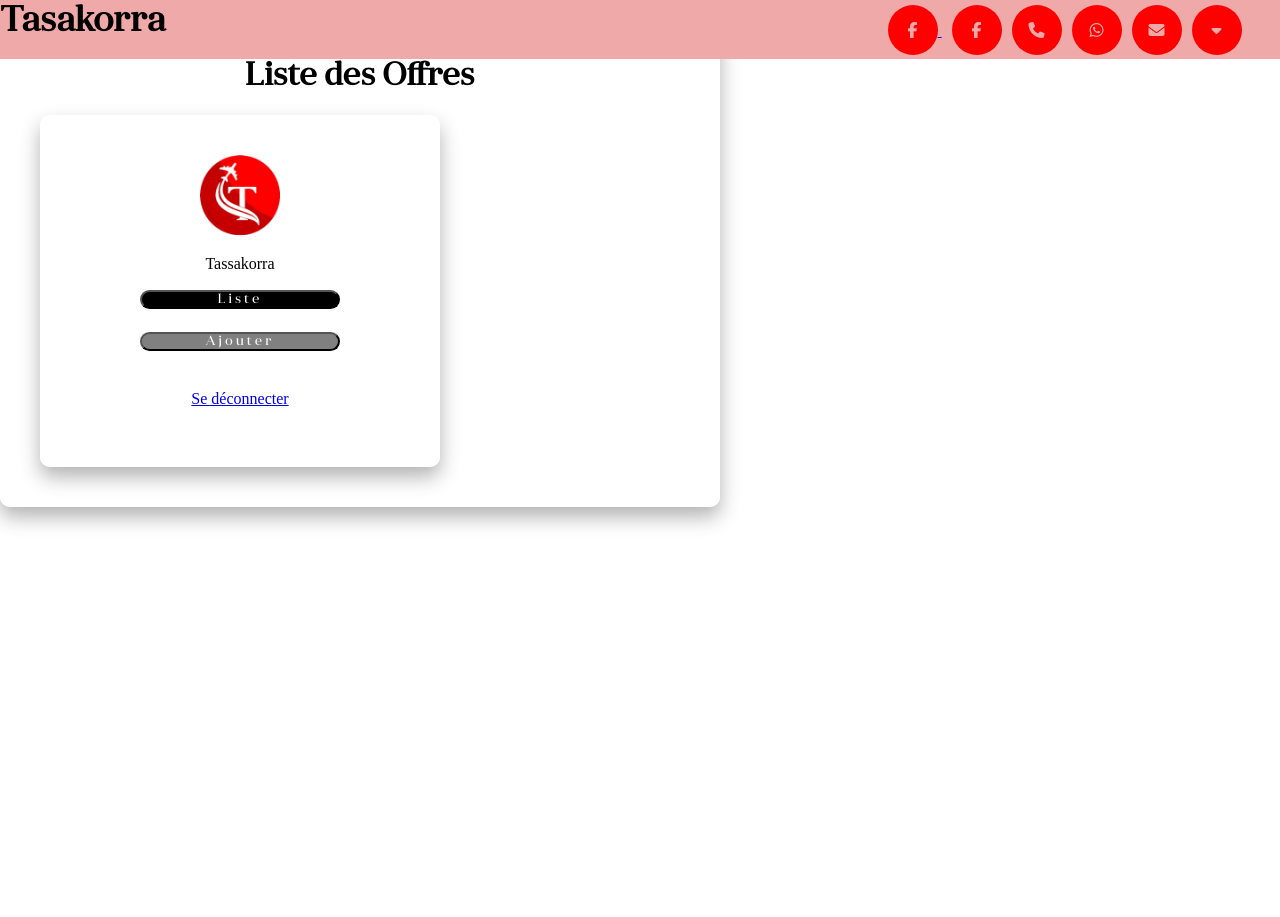
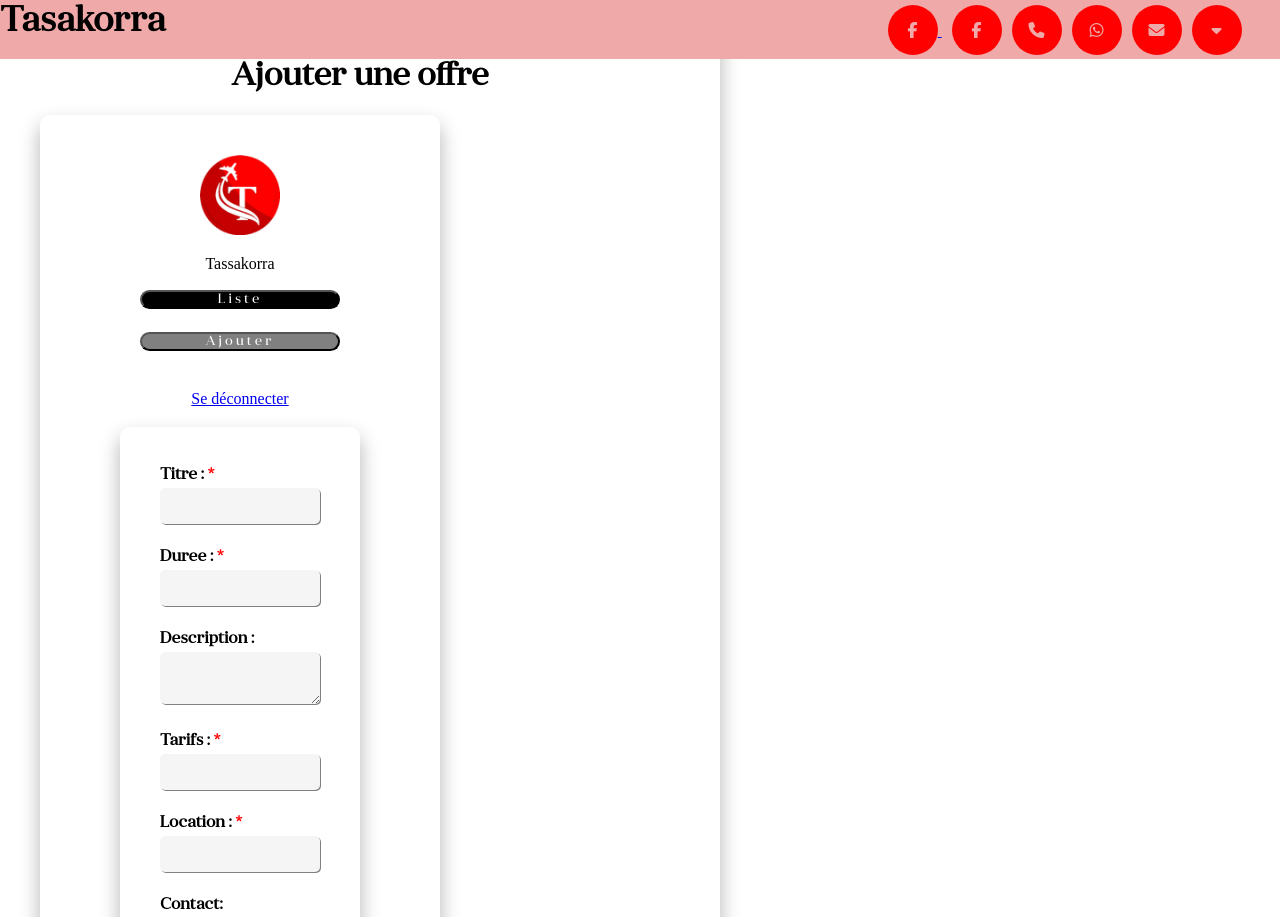
Before and after one commit to Hamana9/TASAKORRA-VOYAGE, a React (Vite) app: page /ajout in a window 1280 px wide. Shown: the top 917 px of the page. Before the commit the page ends 800 px from the top, so only its background shows below. Built offline with nearby package versions, Linux system fonts and the light colour scheme.

Commit message:
ajout form

```diff
--- a/src/components/OffreForm.jsx
+++ b/src/components/OffreForm.jsx
@@ -1,36 +1,107 @@
-import React from "react";
-// import "./style/ContactSmallBox.css"
+import React, { useState } from "react";
 
-const OffreForm = () => (
+const OffreForm = () => {
+  const [formData, setFormData] = useState({
+    titre: "",
+    duree: "",
+    description: "",
+    tarifs: "",
+    location: "",
+    contact: "",
+    remarque: ""
+  });
 
-    <div className="container" id="contact" >
-      <form action="https://fabform.io/f/{insert-form-id-here}" method="post">
-      <div className="form-group">
-          <label htmlFor="titre">titre:</label>
-          <input type="text" id="titre" name="name" required />
-        </div>
-      <div className="form-group">
-          <label htmlFor="tel">Num Tel:</label>
-          <input type="tel" id="tel" name="tel" pattern="[0-9]{3}-[0-9]{3}-[0-9]{4}" required />
+  const handleChange = (e) => {
+    setFormData({ ...formData, [e.target.name]: e.target.value });
+  };
+
+  const handleSubmit = async (e) => {
+    e.preventDefault();
+    console.log('Réponse de la requête :', JSON.stringify(formData));
+
+
+    try {
+      const response = await fetch('http://localhost:3000/AddOffre', {
+        method: 'POST',
+        headers: {
+          'Content-Type': 'application/json'
+        },
+        body: JSON.stringify(formData)
+      });
+
+      // const responseData = await response.json(); // Convertir la réponse en JSON
+
+      // Imprimer la réponse JSON
+
+      if (response.ok) {
+        window.alert(
+          `Nouvelle offre insérée avec succès.`
+        );
+        console.log('Nouvelle offre insérée avec succès');
+        // Réinitialiser le formulaire après l'insertion réussie si nécessaire
+        setFormData({
+          titre: "",
+          duree: "",
+          description: "",
+          tarifs: "",
+          location: "",
+          contact: "",
+          remarque: ""
+        });
+      } else {
+        console.error('Erreur lors de l\'insertion de l\'offre');
+      }
+    } catch (error) {
+      console.error('Une erreur s\'est produite :', error);
+    }
+  };
+
+
+  return (
+    <div className="container" id="contact">
+      <form onSubmit={handleSubmit}>
+
+        <div className="form-group">
+          <label htmlFor="titre">Titre : <span style={{ color: "red" }}> *</span></label>
+          <input type="text" id="titre" name="titre" value={formData.titre} onChange={handleChange} required />
         </div>
 
         <div className="form-group">
-          <label htmlFor="name" >Email:</label>
-          <input type="text" id="name" name="name"  />
+          <label htmlFor="duree">Duree : <span style={{ color: "red" }}> *</span></label>
+          <input type="text" id="duree" name="duree" value={formData.duree} onChange={handleChange} required />
+        </div>
+
+        <div className="form-group">
+          <label htmlFor="description">Description :</label>
+          <textarea id="description" name="description" value={formData.description} onChange={handleChange} ></textarea>
+        </div>
+
+        <div className="form-group">
+          <label htmlFor="tarifs">Tarifs : <span style={{ color: "red" }}> *</span></label>
+          <input type="text" id="tarifs" name="tarifs" value={formData.tarifs} onChange={handleChange} />
+        </div>
+
+        <div className="form-group">
+          <label htmlFor="location">Location : <span style={{ color: "red" }}> *</span></label>
+          <input type="text" id="location" name="location" value={formData.location} onChange={handleChange} />
+        </div>
+
+        <div className="form-group">
+          <label htmlFor="contact">Contact:</label>
+          <textarea id="contact" name="contact" value={formData.contact} onChange={handleChange} ></textarea>
         </div>
         <div className="form-group">
-          <label htmlFor="email">Object:</label>
-          <input type="email" id="email" name="email" required />
+          <label htmlFor="remarque">Remarque :</label>
+          <textarea id="remarque" name="remarque" value={formData.remarque} onChange={handleChange} ></textarea>
         </div>
-        <div className="form-group">
-          <label htmlFor="message">Message:</label>
-          <textarea id="message" name="message" required></textarea>
-        </div>
+
         <div className="form-group btn">
           <button type="submit">Envoyer</button>
         </div>
+
       </form>
     </div>
   );
+};
 
-  export default OffreForm;
+export default OffreForm;
--- a/src/pages/admin/ajout.jsx
+++ b/src/pages/admin/ajout.jsx
@@ -19,7 +19,7 @@ function Ajout() {
   };
   return (
     <div className="container mt-5">
-      <h1>Liste des Offres</h1>
+      <h1>Ajouter une offre </h1>
       <Container className="mt-5">
         <Row>
           <Col md={3} style={{}}>
@@ -82,7 +82,7 @@ function Ajout() {
                   textAlign: "center",
                 }}
               >
-                <offreForm />
+                <OffreForm />
               </Col>
             </Row>
           </Col>
```
